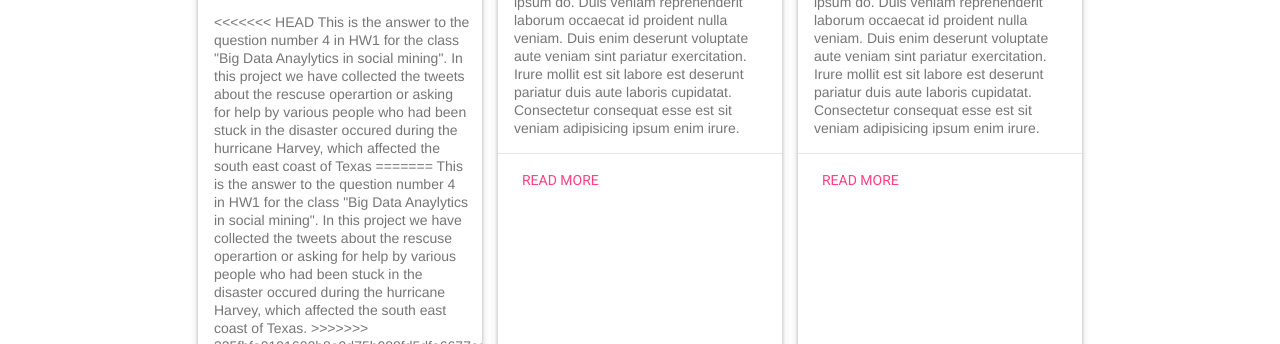
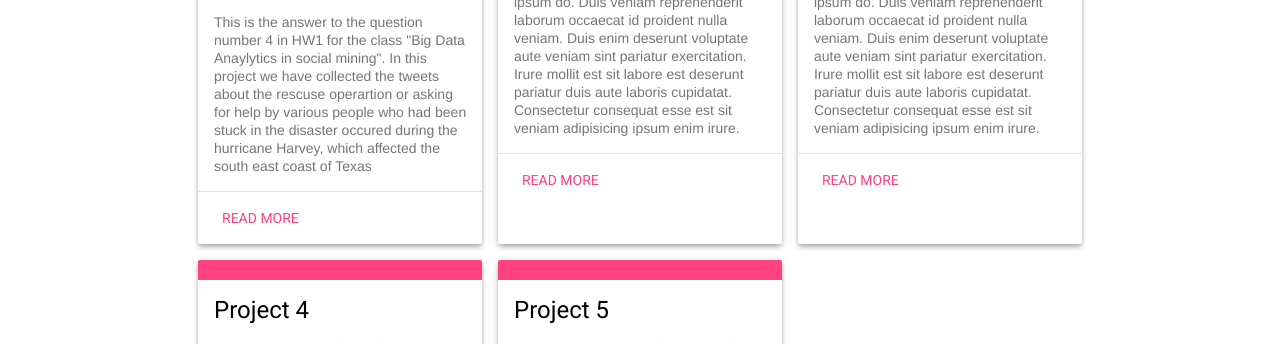
Before and after one commit to Samip1211/DataAnalyticsPortfolio, a plain HTML site: page index.html in a window 1280 px wide. Shown: the part 456-800 px from the top of the page. Drawn offline with nearby package versions, Linux system fonts and the light colour scheme.

Commit message:
added project info

```diff
--- a/index.html
+++ b/index.html
@@ -69,11 +69,7 @@
                         <h2 class="mdl-card__title-text">Twitter Data Set</h2>
                     </div>
                     <div class="mdl-card__supporting-text">
-<<<<<<< HEAD
                         This is the answer to the question number 4 in HW1 for the class "Big Data Anaylytics in social mining". In this project we have collected the tweets about the rescuse operartion or asking for help by various people who had been stuck in the disaster occured during the hurricane Harvey, which affected the south east coast of Texas
-=======
-                        This is the answer to the question number 4 in HW1 for the class "Big Data Anaylytics in social mining". In this project we have collected the tweets about the rescuse operartion or asking for help by various people who had been stuck in the disaster occured during the hurricane Harvey, which affected the south east coast of Texas.
->>>>>>> 325fbfa0191602b8e9d75b088fd5dfa6677cc8c1
                     </div>
                     <div class="mdl-card__actions mdl-card--border">
                         <a class="mdl-button mdl-button--colored mdl-js-button mdl-js-ripple-effect mdl-button--accent" href="portfolio-example01.html">Read more</a>
```
